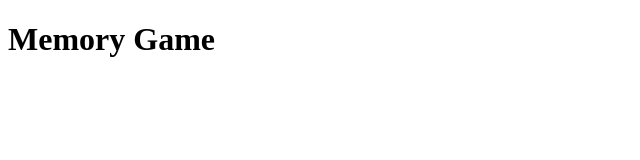
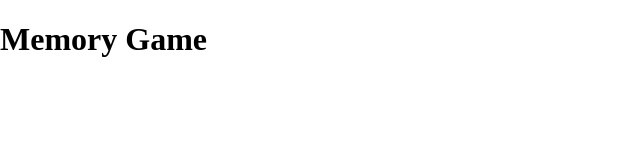
Before and after one commit to MarcinMajka/MatchMadness, a website with bundled scripts: page memoryMadness.html in a window 1280 px wide. Shown: the whole page, without its empty margins (0-640 px from the left). Built offline with nearby package versions, Linux system fonts and the light colour scheme.

Commit message:
Memory Madness: added Normalize.css to memoryMadness.html

```diff
--- a/memoryMadness.html
+++ b/memoryMadness.html
@@ -4,6 +4,7 @@
   <meta charset="UTF-8">
   <meta name="viewport" content="width=device-width, initial-scale=1.0">
   <title>Memory Game</title>
+  <link rel="stylesheet" href="https://necolas.github.io/normalize.css/8.0.1/normalize.css" />
   <link rel="stylesheet" href="memoryMadness.css">
 </head>
 <body>
```
